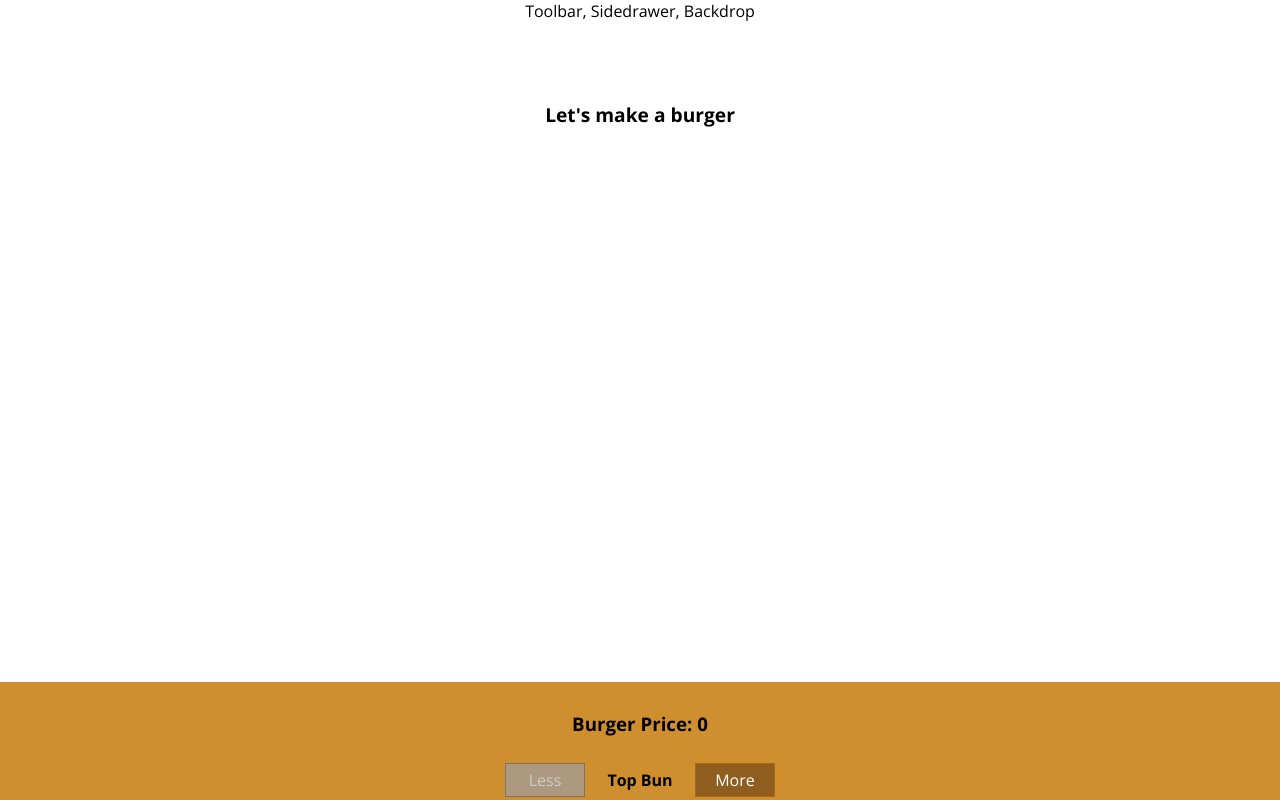
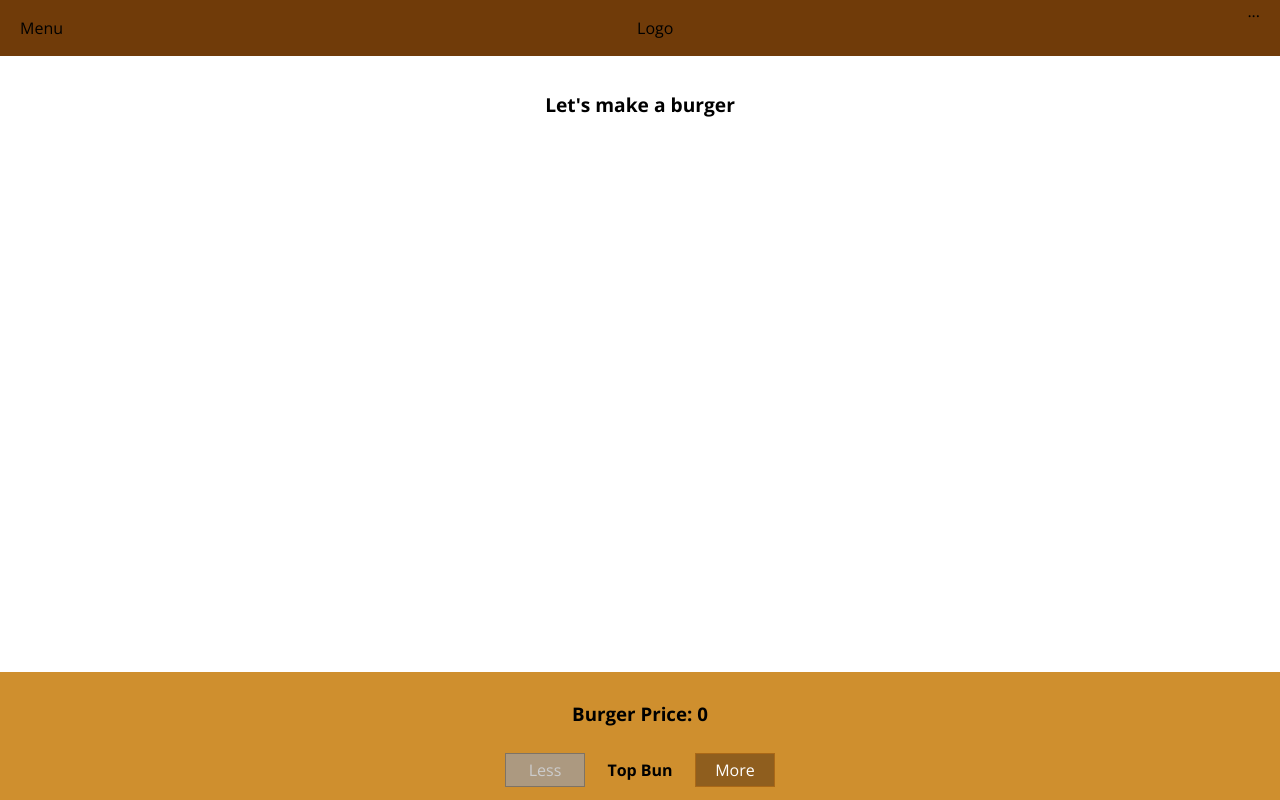
Before and after one commit to mkrabacher/react-burger-builder, a React (Create React App) app: page / in a window 1280 px wide. Shown: the top 800 px of the page. Built offline with nearby package versions, Linux system fonts and the light colour scheme.

Commit message:
implemented toolbar in the layout component

```diff
--- a/src/components/Layout/Layout.js
+++ b/src/components/Layout/Layout.js
@@ -1,10 +1,11 @@
 import React from 'react';
 import Aux from '../../hoc/AuxWrapper';
+import Toolbar from '../Navigation/Toolbar/Toolbar';
 import './Layout.scss';
 
 const layout = (props) => (
   <Aux>
-    <div>Toolbar, Sidedrawer, Backdrop</div>
+    <Toolbar />
     <main className='Content'>
       {props.children}
     </main>
--- a/src/components/Layout/Layout.scss
+++ b/src/components/Layout/Layout.scss
@@ -1,3 +1,3 @@
 .Content {
-  margin-top: 60px;
+  margin-top: 72px;
 }
```
